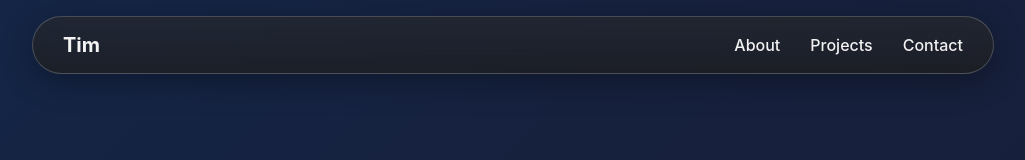
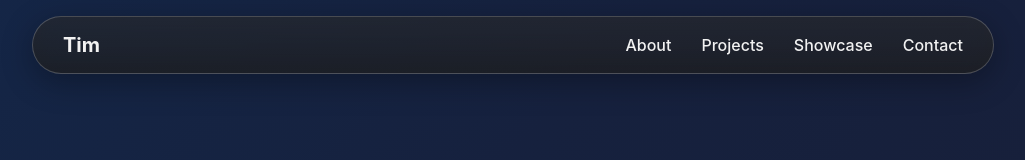
Before and after one commit to Tgenz1213/Tgenz1213, a Vue app: page / in a window 1280 px wide. Shown: the top 160 px of the page, without its empty margins (127-1152 px from the left). Built offline with nearby package versions, Linux system fonts and the light colour scheme.

Commit message:
Feat/scroll effect (#19)
* refactor: Bind all attributes to home-wrapper to improve styling and layout control

* refactor: adjust component layout in HomeView

* feat: add showcase link to header navigation

---------

Co-authored-by: tgenz1213 <timothy.genz@snhu.edu>

```diff
--- a/src/components/layout/AppHeader.vue
+++ b/src/components/layout/AppHeader.vue
@@ -15,6 +15,7 @@
 const navLinks = [
   { name: 'About', path: '#about' },
   { name: 'Projects', path: '#projects' },
+  { name: 'Showcase', path: '#showcase' },
   { name: 'Contact', path: '#contact' },
 ]
 </script>
```
Also changed, not shown: 1 other file (tests, documents, lock files or other folders).
